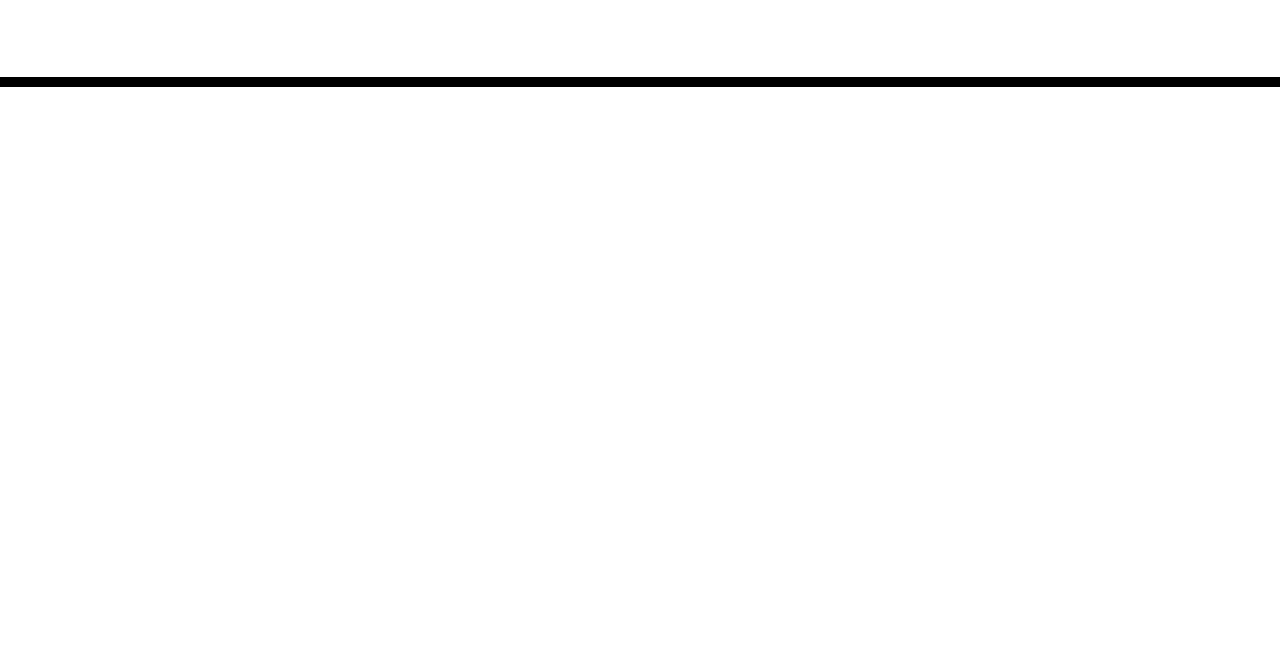
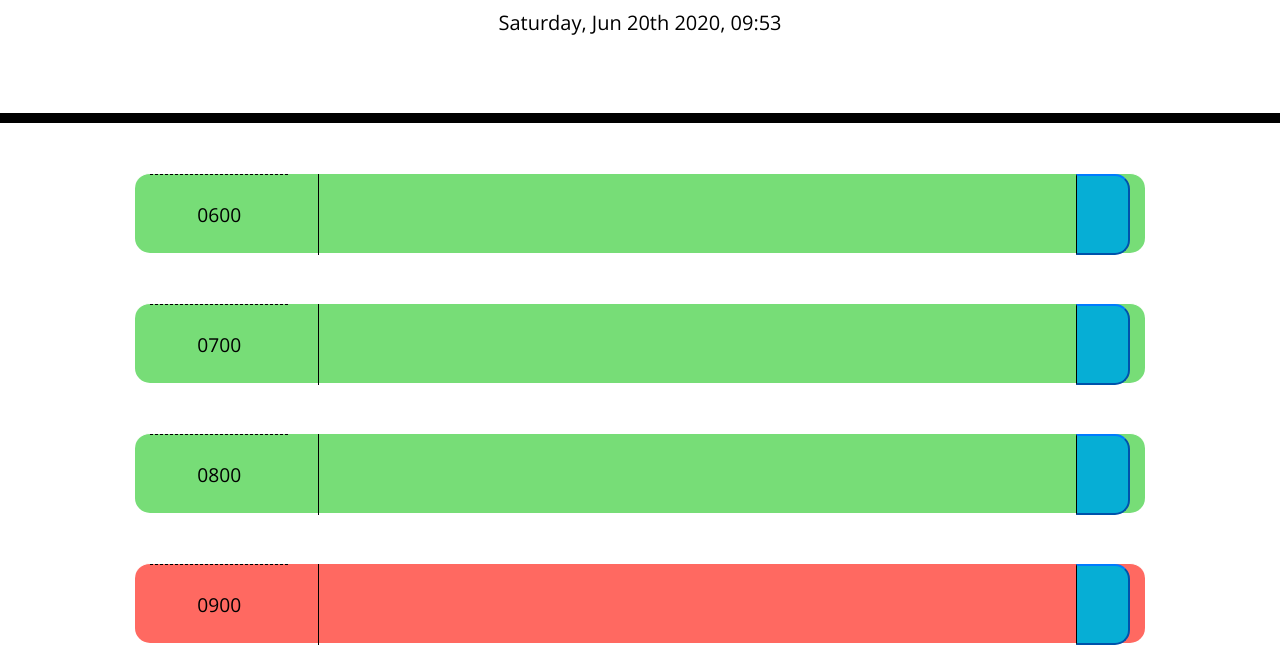
Before and after one commit to lamcnguyen89/Daily-Planner, a plain HTML site: page index.html in a window 1280 px wide. Shown: the part 181-828 px from the top of the page. Before the commit the page ends 800 px from the top, so only its background shows below. Drawn offline with nearby package versions, Linux system fonts and the light colour scheme.

Commit message:
Added function to change the color of each time block based on its relation to the current time

```diff
--- a/index.html
+++ b/index.html
@@ -31,10 +31,7 @@
       <p id="currentDay" class="lead"></p>
     </header>
 
-    <main class="container description">
-
-
-    </main>
+    <div id="timeBlocks" class="container time-block"></div>
 
     <script src="https://code.jquery.com/jquery-3.4.1.min.js"></script>
     <script src="planner.js"></script>
--- a/planner.js
+++ b/planner.js
@@ -4,7 +4,9 @@
     userTasksArray = new Array(18)
 
     //DOM element that links the Dynamically created time-blocks to html on the webpage and allows the time-blocks to become visible:
-    var $plannerElement =
+    let $plannerElement = $('#timeBlocks');
+    $plannerElement.empty(); // Clear existing elements
+
 
 // In this section of the code, we use moment.js to deal with the time elements on the web application.
 
@@ -97,14 +99,20 @@
 
         //Finally we have created the three columns in the time block: The time display column, the user input column and the column that houses the save button. Now we add it to the webpage by appending the row to an element on the html of the webpage. This the method that actually causes the webpage to show all the work we just did.
 
+                $plannerElement.append($rowHourly)
 
-
-
-    }
+    };
 
 
 // Function to update row color:
 
-    function tasksUrgencyColor() {
+    function tasksUrgencyColor($hours, timeHour) {
 
+        if (timeHour < moment().format('H')) {
+            $hours.addClass("past");
+        } if (timeHour == moment().format('H')) {
+            $hours.addClass("present");
+        } else {
+            $hours.addClass("future");
+        }
     };
--- a/style.css
+++ b/style.css
@@ -11,6 +11,8 @@ textarea{
   color: #000000;
   border-left: 1px solid black;
   padding: 10px;
+  height: 100%;
+  width: 100%;
 }
 
 .jumbotron {
@@ -28,18 +30,24 @@ textarea{
 .time-block{
   text-align: center;
   border-radius: 15px;
+  background-color: transparent;
 }
 
-.row {
+.row, .col {
   white-space: pre-wrap;
   height: 80px;
-  border-top: 1px solid white;;
+  border-top: 1px solid white;
+  margin: 50px;
+  background-color: transparent;
 }
 
 .hour {
-  background-color: #ffffff;
+  background-color: transparent;
   color: #000000;
   border-top: 1px dashed #000000;
+  text-align: center;
+  padding: 30px;
+  font-size: larger;
 }
 
 .past {
@@ -62,6 +70,8 @@ textarea{
   border-top-right-radius: 15px;
   border-bottom-right-radius: 15px;
   background-color: #06AED5;
+  height: 100%;
+  width: 100%;
   color: white;
 }
 
```
